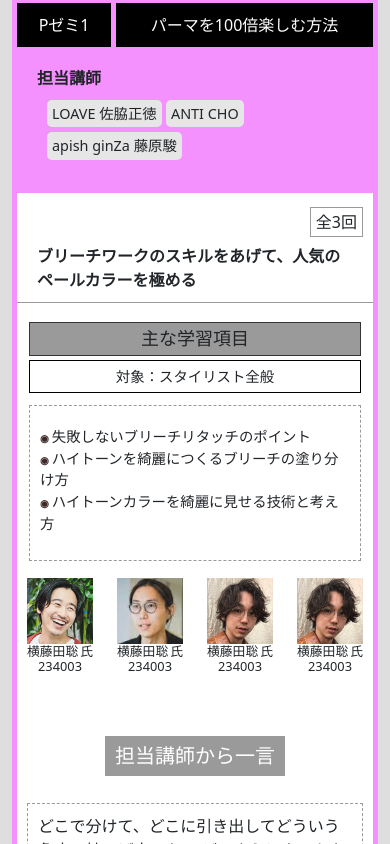
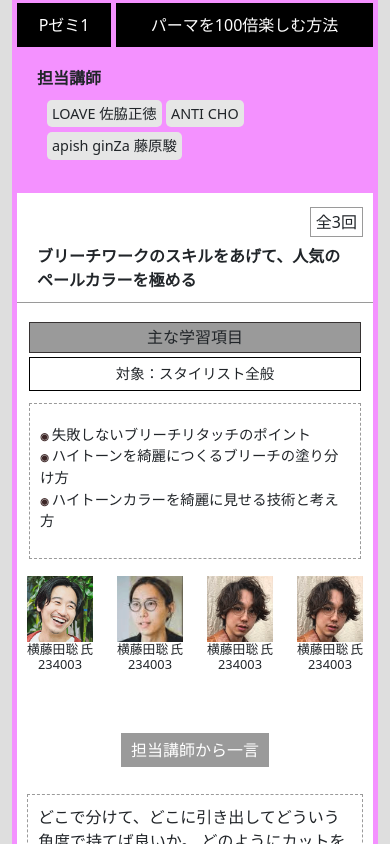
Before and after one commit to rfujiwar23/kamismax-courses, a plain HTML site: page seminar/index.html in a window 390 px wide. Shown: the part 1156-2000 px from the top of the page. Drawn offline with nearby package versions, Linux system fonts and the light colour scheme.

Commit message:
complete

```diff
--- a/css/index.scss
+++ b/css/index.scss
@@ -231,16 +231,16 @@ footer {
 
                         h4 {
                             margin-bottom: 0;
-                            font-size: 18px;
+                            font-size: 16px;
                         }
                     }
                     .right {
                         // background:#fff;
-                        padding: 5px 20px;
+                        padding: 5px;
                         border: 1px solid #000;
                         p {
                             margin-bottom: 0;
-                            font-size: 18px;
+                            font-size: 16px;
                         }
                     }
                 }
@@ -294,7 +294,7 @@ footer {
                     span {
                         background: #9a9a9a;
                         padding: 5px 10px;
-                        font-size: 20px;
+                        font-size: 16px;
                         color: #fff;
                     }
                 }
@@ -777,6 +777,12 @@ footer {
 // LIST
 
 @media screen and (max-width: 992px) {
+
+    .container {
+        width: 100%;
+        max-width:960px;
+    }
+
     .curriculum {
         .details {
             margin: 3vh auto;
--- a/seminar/index.html
+++ b/seminar/index.html
@@ -61,7 +61,7 @@
         <!-- バナー画像 -->
         <div class="top-banner">
             <div class="banner-image">
-                <h2><span>カリキュラム</span></h2>
+                <h2><span>ゼミ</span></h2>
                 <img src="../images/test-img2.png" alt="代替テキスト">
             </div>
         </div>
@@ -77,7 +77,7 @@
                     サロンの5大メニュー中から学びたい技術に特化して<br>
                     徹底かつ確実にスキルアップを実現します
                 </h4>
-                <!-- meny -->
+                <!-- menu -->
                 <div class="menu-list">
                     <div class="menu eq">
                         <div class="column top">カット</div>
@@ -125,9 +125,90 @@
 
         <div class="container">
             <div class="contents">
+
+                <!-- class seminar の　あとに color/perm などのclass名が入るようにする -->
+                <!-- <div class="seminar color">
+                    セミナーのタイトル、担当者
+                    <div class="seminar-top">
+                        <div class="title-area column">
+                            <div class="type inner-column-left">
+                                ゼミのID
+                                {Seminar ID}
+                            </div>
+                            <div class="title inner-column-left">
+                                ゼミのタイトル 15文字以内で設定
+                                {Seminar Title}
+                            </div>
+                        </div>
+                        <div class="instructor column">
+                            <div class="title inner-column-right">
+                                担当講師
+                                {Seminar Teachers}
+                            </div>
+                            <div class="instructor-list inner-column-right">
+                                担当講師の一覧、リストで表示してCSSでInline-Blockで表示
+                                <ul>
+                                    <li>{teacher}</li>
+                                </ul>
+                            </div>
+                        </div>
+                    </div>
+
+                    セミナーの内容
+                    <div class="seminar-contents">
+                        セミナーの個数
+                        <div class="number">
+                            <span>全<em>3</em>回</span>
+                        </div>
+                        <div class="seminar-details">
+                            短めの詳細
+                            <div class="brief-details">
+                               {seminar brief details}
+                            </div>
+                            <div class="row mx-0">
+                                学習項目一覧・対象
+                                <div class="col-md-6 details">
+                                    <div class="detail-top">
+                                        <div class="column left">
+                                            <h4>主な学習項目</h4>
+                                        </div>
+                                        対象スタイリスト
+                                        <div class="column right">
+                                            <p>対象：{seminar target}</p>
+                                        </div>
+                                    </div>
+                                    内容のリスト化
+                                    <div class="seminar-points">
+                                        <ul>
+                                            <li>{seminar points} </li>
+                                        </ul>
+                                    </div>
+                                </div>
+                                <div class="col-md-6 stylists">
+                                    <div class="instructor-image row">
+                                        loop through instructor
+                                        <div class="stylist col-3">
+                                            <img src="{instructor.image}" alt="{instructor.name}" class="img-fluid">
+                                            <h5><span>{instructor.name}</span>氏<br>{instructor.id}</h5>
+                                        </div>
+                                    </div>
+                                </div>
+                            </div>
+                            <div class="message-from-instructor my-3">
+                                <div class="heading-text column"><span>担当講師から一言</span></div>
+                                <div class="message column">
+                                    {imessage}
+                                </div>
+                            </div>
+                        </div>
+                    </div>
+                </div> -->
+
+
+
             <!-- class seminar の　あとに color/perm などのclass名が入るようにする -->
                 <div class="seminar color">
-                    <!--  -->
+                    <!--　セミナーのタイトル、担当者  -->
                     <div class="seminar-top">
                         <div class="title-area column">
                             <div class="type inner-column-left">
@@ -154,11 +235,14 @@
                             </div>
                         </div>
                     </div>
+                    <!-- セミナーの内容 -->
                     <div class="seminar-contents">
+                        <!-- セミナーの個数 -->
                         <div class="number">
                             <span>全<em>3</em>回</span>
                         </div>
                         <div class="seminar-details">
+                            <!-- 短めの詳細 -->
                             <div class="brief-details">
                                 ブリーチワークのスキルをあげて、人気のペールカラーを極める
                             </div>
@@ -169,6 +253,7 @@
                                         <div class="column left">
                                             <h4>主な学習項目</h4>
                                         </div>
+                                        <!-- 対象スタイリスト -->
                                         <div class="column right">
                                             <p>対象：スタイリスト全般</p>
                                         </div>
```
Also changed, not shown: curriculum/index.html (+26 -1 lines), css/index.css, 1 other file.
